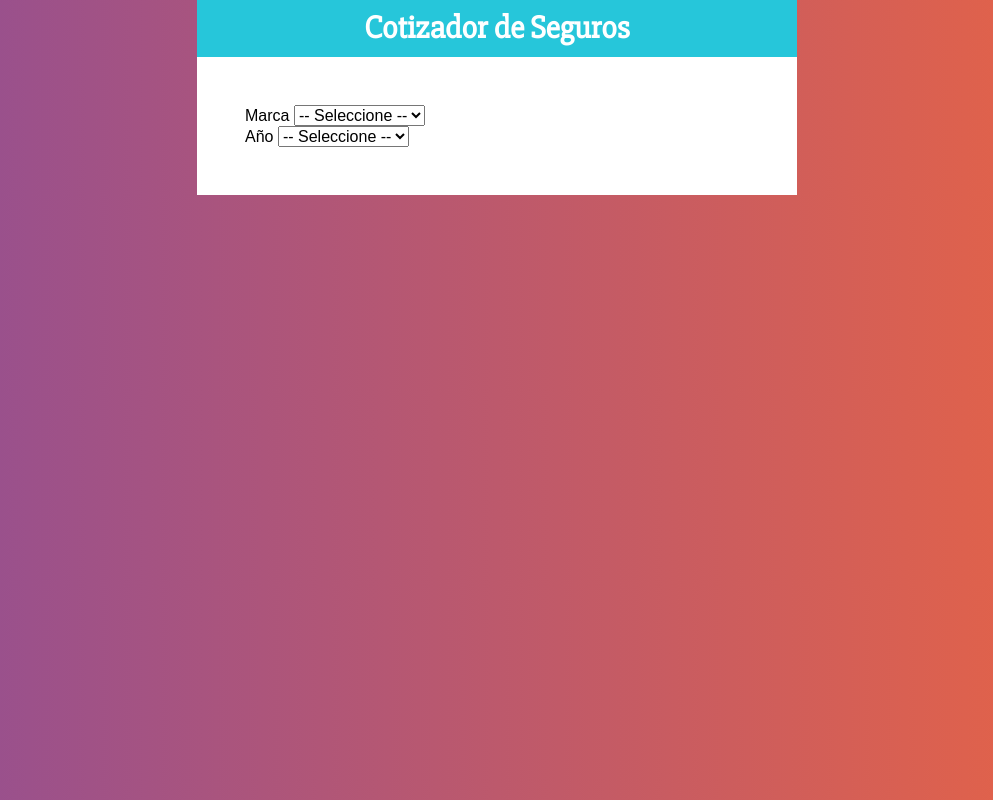
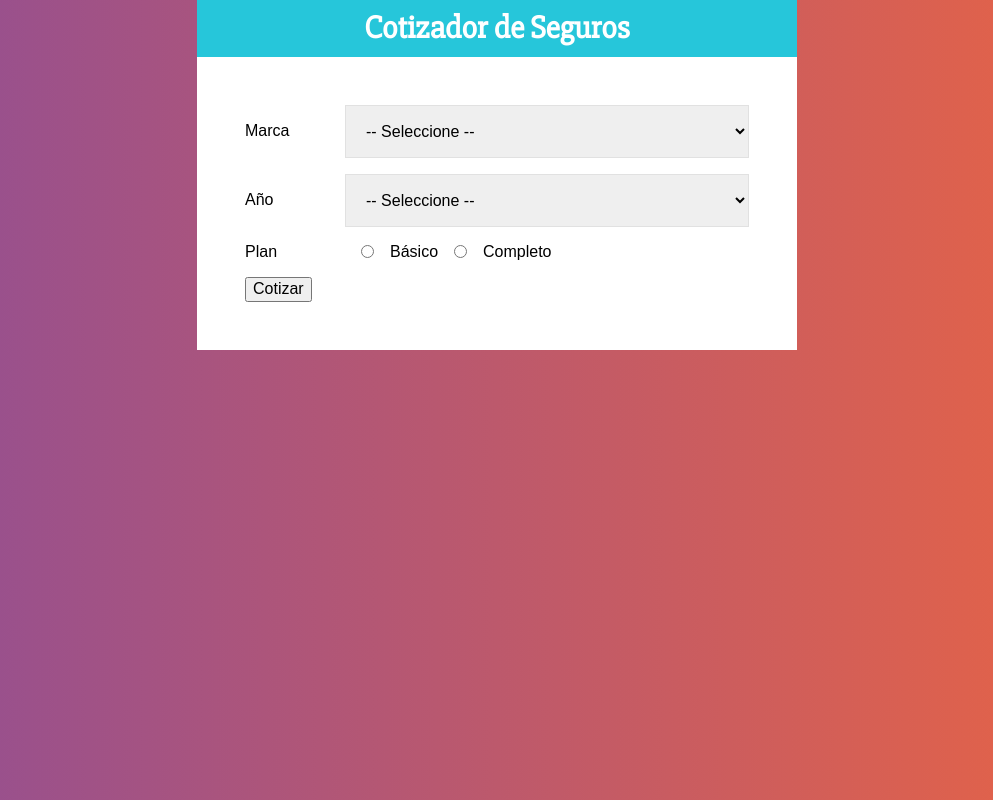
Before and after one commit to Sisifo-G/cotizador-seguros, a React (Create React App) app: page / in a window 1280 px wide. Shown: the whole page, without its empty margins (143-1136 px from the left). Built offline with nearby package versions, Linux system fonts and the light colour scheme.

Commit message:
Aplicando styled a elementos del formulario

```diff
--- a/src/components/Formulario.js
+++ b/src/components/Formulario.js
@@ -1,21 +1,44 @@
 import React from 'react';
+import styled from '@emotion/styled';
+
+const Campo = styled.div `
+    display: flex;
+    margin-bottom: 1rem;
+    align-items: center;
+`;
+
+const Label = styled.label `
+    flex: 0 0 100px;
+`;
+
+const Select = styled.select `
+    display: block;
+    width: 100%;
+    padding: 1rem;
+    border: 1px solid #e1e1e1;
+    --webkit-appearance: none;
+`;
+
+const InputRadio = styled.input `
+    margin: 0 1rem;
+`;
 
 const Formulario = () => {
     return (
         <form>
-            <div>
-                <label>Marca </label>
-                <select>
+            <Campo>
+                <Label>Marca </Label>
+                <Select>
                     <option value="">-- Seleccione --</option>
                     <option value="americano">Americano</option>
                     <option value="europeo">Europeo</option>
                     <option value="asiatico">Asiatico</option>
-                </select>
-            </div>
+                </Select>
+            </Campo>
 
-            <div>
-                <label>Año </label>
-                <select>
+            <Campo>
+                <Label>Año </Label>
+                <Select>
                     <option value="">-- Seleccione --</option>
                     <option value="2021">2021</option>
                     <option value="2020">2020</option>
@@ -27,10 +50,24 @@
                     <option value="2014">2014</option>
                     <option value="2013">2013</option>
                     <option value="2012">2012</option>
-                </select>
-            </div>
+                </Select>
+            </Campo>
+            <Campo>
+                <Label>Plan </Label>
+                <InputRadio
+                    type="radio"
+                    name="plan"
+                    value="basico"
+                /> Básico
+                <InputRadio
+                    type="radio"
+                    name="plan"
+                    value="completo"
+                /> Completo
+            </Campo>
+            <button type="button">Cotizar</button>
         </form>
-     );
+    );
 }
 
 export default Formulario;
```
Also changed, not shown: 1 other file (tests, documents, lock files or other folders).
